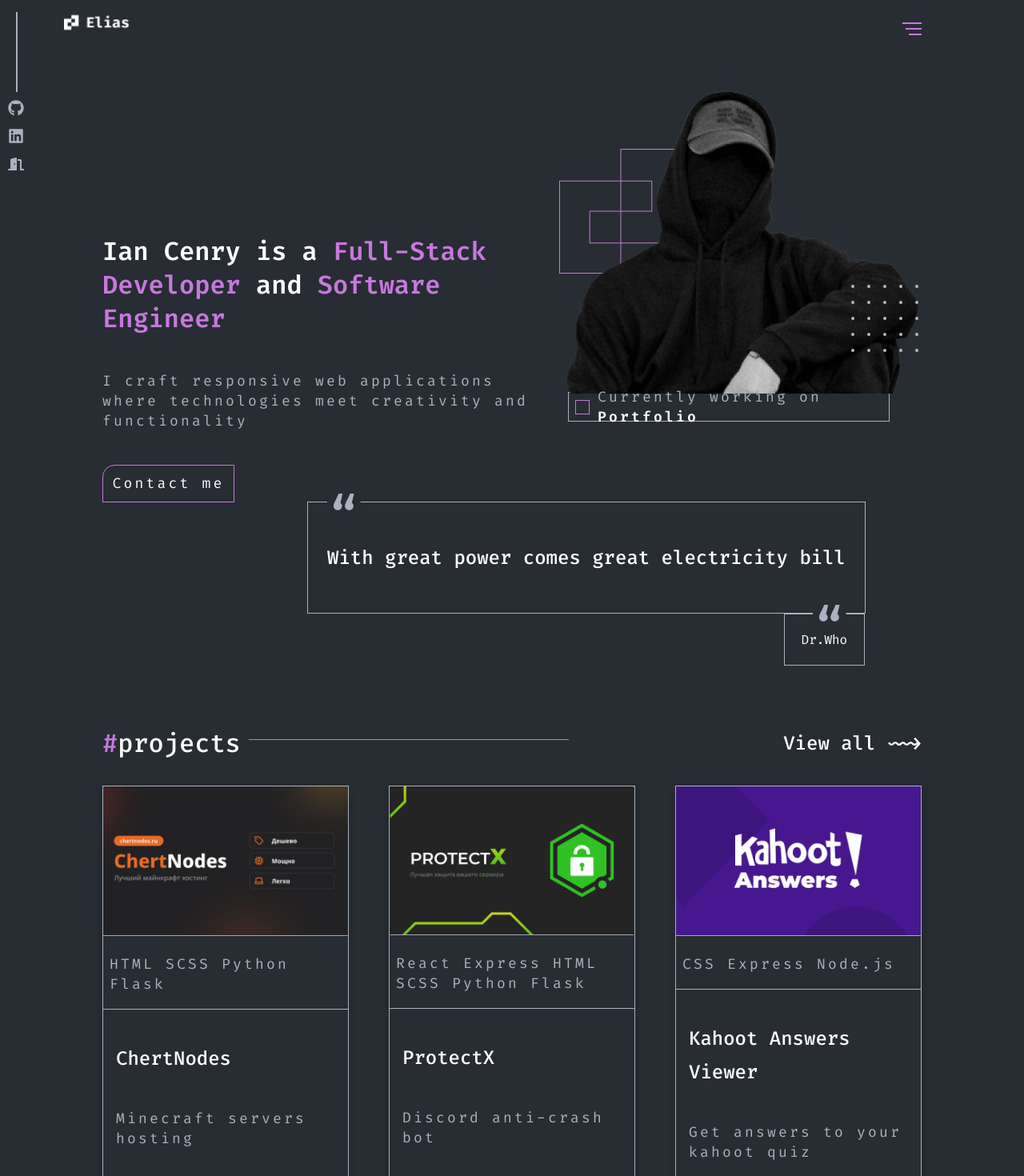
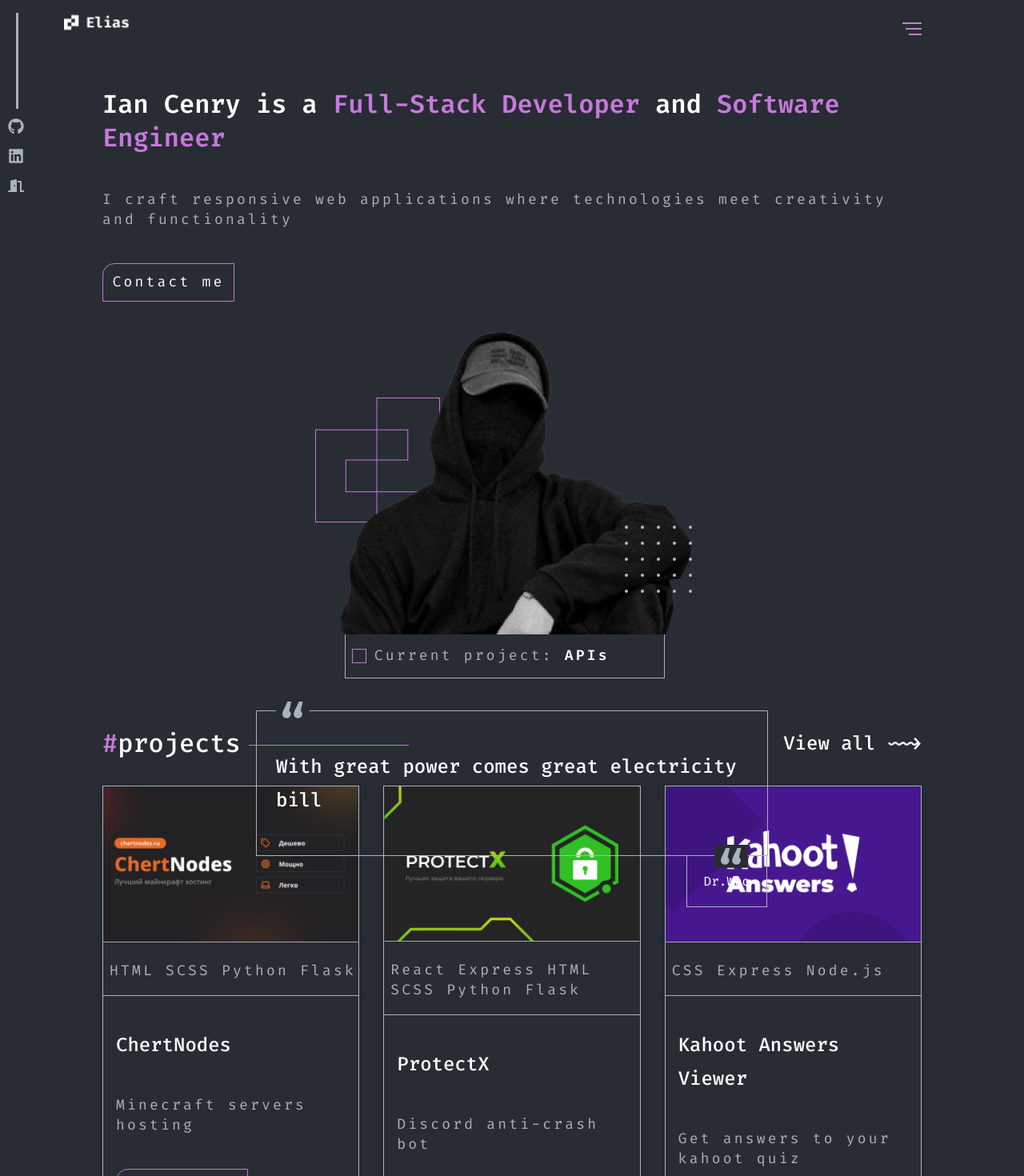
Before and after one commit to iancenry/portfolio2.0, a React (Vite) app: page / in a window 1280 px wide. Shown: the top 1470 px of the page at 80% size. Built offline with nearby package versions, Linux system fonts and the light colour scheme.

Commit message:
update rem sizes

```diff
--- a/src/Components/SubHeading/SubHeading.scss
+++ b/src/Components/SubHeading/SubHeading.scss
@@ -1,11 +1,21 @@
+@import '../../sass/mixins';
+
 .subtitle {
   &::after {
     content: '';
     position: absolute;
-    margin-top: 16px;
-    margin-left: 10px;
-    width: 25rem;
+    margin-top: 1.4375rem;
+    margin-left: 0.625rem;
+    width: 21.875rem;
     height: 0.0925rem;
     background: #c778dd;
+
+    @include breakpoint-down(x-large) {
+      width: 12.5rem;
+    }
+
+    @include breakpoint-down(medium) {
+      display: none;
+    }
   }
 }
--- a/src/Pages/Home/Home.jsx
+++ b/src/Pages/Home/Home.jsx
@@ -69,7 +69,7 @@ const Home = () => {
             <div className="current-work flex flex-ai-c ">
               <div className="current-work__mini-square" />
               <p className="p__firacode">
-                Currently working on <b style={{ color: '#fff' }}>Portfolio</b>
+                Current project: <b style={{ color: '#fff' }}>APIs</b>
               </p>
             </div>
           </div>
@@ -89,7 +89,7 @@ const Home = () => {
             With great power comes great electricity bill
           </p>
         </div>
-        <div className="hero__stack">{/* TODO add tech stack */}</div>
+        <div className="hero__tech-stack">{/* TODO add tech stack */}</div>
       </section>
       <section className="section projects">
         <div className="flex flex-ai-c flex-jc-sb">
--- a/src/Pages/Home/Home.scss
+++ b/src/Pages/Home/Home.scss
@@ -1,64 +1,100 @@
+@import '../../sass/mixins';
+
 .hero {
   .social-links {
     position: absolute;
     z-index: 4;
-    top: 0.9375rem;
+    top: 1rem;
     left: 0.625rem;
-    gap: 10px;
+    gap: 0.75rem;
+
+    @include breakpoint-down(medium) {
+      left: 0.425rem;
+    }
 
     .line {
-      margin-left: 10px;
-      height: 100px;
-      width: 2px;
+      margin-left: 0.625rem;
+      height: 7.5rem;
+      width: 0.1875rem;
       background: #abb2bf;
     }
   }
 
   &__content {
-    flex-wrap: wrap;
+    margin-bottom: 2.5rem;
+
+    @include breakpoint-down(x-large) {
+      width: 100%;
+      display: flex;
+      flex-direction: column;
+      align-items: center;
+    }
 
     &__info {
-      width: 540px;
-      height: 227px;
-      margin-top: 200px;
+      margin-top: 9.375rem;
+      flex: 0 0 50%;
+
+      @include breakpoint-down(x-large) {
+        flex: 1;
+        margin-top: 1rem;
+      }
     }
 
     &__image {
-      margin-top: 40px;
+      margin-top: 1.875rem;
       position: relative;
 
       .hero-person {
         z-index: 1;
+
+        @include breakpoint-down(medium) {
+          width: 100%;
+        }
       }
 
       .hero-pattern {
         position: absolute;
-        left: 4px;
-        top: 80px;
+        left: -1.125rem;
+        top: 5.625rem;
         z-index: -1;
+
+        @include breakpoint-down(medium) {
+          left: -2.125rem;
+          top: 1.625rem;
+        }
       }
 
       .hero-dots {
         position: absolute;
-        right: 4px;
-        top: 250px;
+        right: 0.2rem;
+        top: 15.625rem;
         z-index: 2;
+
+        @include breakpoint-down(medium) {
+          top: 10rem;
+        }
       }
 
       .current-work {
-        margin-top: -7px;
-        margin-left: 15px;
-        padding: 8px;
-        width: 402px;
-        height: 37px;
+        margin-top: -0.375rem;
+        margin-left: 1.2rem;
+        padding: 0.5rem;
+        width: 25rem;
+        height: 3.5rem;
         background: #282c33;
-        border: 1px solid #abb2bf;
+        border: 0.0625rem solid #abb2bf;
+
+        @include breakpoint-down(medium) {
+          margin-left: 0.9375rem;
+          width: 18rem;
+          padding: 0.3125rem;
+        }
 
         &__mini-square {
           width: 1.125rem;
           height: 1.125rem;
           flex-shrink: 0;
-          border: 1px solid var(--primary, #c778dd);
+          border: 0.0625rem solid #c778dd;
           background: #282c33;
           margin-right: 0.625rem;
         }
@@ -67,83 +103,53 @@
   }
 
   &__quote-wrapper {
-    position: relative;
-    display: inline-flex;
+    position: absolute;
+    left: 50%;
+    transform: translateX(-50%);
     padding: 1.5rem;
-    border: 1px solid var(--gray, #abb2bf);
-    overflow: visible;
-    margin-top: 100px;
-    margin-left: 25%;
+    border: 0.0625rem solid #abb2bf;
+    width: fit-content;
+    width: -moz-fit-content;
+
+    @include breakpoint-down(medium) {
+      display: none;
+    }
 
     .upper-quote {
       position: absolute;
-      top: -15px;
+      top: -1rem;
     }
 
     .lower-quote {
       position: absolute;
-      bottom: -15px;
-      right: 23px;
+      bottom: -1rem;
+      right: 1.5rem;
     }
 
     &:after {
       content: 'Dr.Who';
       position: absolute;
       right: 0;
-      bottom: -4.125rem;
+      bottom: -4.0625rem;
       padding: 1.3rem;
-      border: 1px solid var(--gray, #abb2bf);
+      border: 0.0625rem solid #abb2bf;
       z-index: -1;
     }
   }
 }
 
 .projects {
+  div:nth-child(1) {
+    @include breakpoint-down(medium) {
+    }
+  }
+
   .project-cards {
     display: grid;
-    grid-template-columns: repeat(auto-fit, minmax(300px, 1fr));
-    gap: 50px;
+    grid-template-columns: repeat(auto-fit, minmax(18.75rem, 1fr));
+    gap: 1.875rem;
   }
 }
 
-@media screen and (max-width: 2000px) {
-  .hero__content {
-    flex-wrap: wrap;
-  }
+.skills {
 }
-
-/* 0-900 */
-@media screen and (max-width: 900px) {
-  .hero {
-    display: flex;
-    flex-direction: column;
-    align-items: center;
-
-    &__content {
-      &__info {
-        min-width: 90%;
-        margin-top: 20px;
-      }
-
-      &__image {
-        margin-left: 10%;
-        margin-top: 20px;
-      }
-    }
-    &__quote-wrapper {
-      margin-left: 0;
-      margin-top: 65px;
-    }
-  }
-
-  // .projects {
-  //   .project-cards {
-  //     flex-wrap: wrap;
-  //     transform: translateX(20%);
-  //   }
-  // }
-}
-
-/* 0-650 */
-@media screen and (max-width: 650px) {
-}
--- a/src/sass/_variables.scss
+++ b/src/sass/_variables.scss
@@ -8,3 +8,5 @@ $pry-background: #282c33;
 $font-small: 1.125rem; // 18px
 $font-med: 1.5rem; // 24px
 $font-large: 2rem; // 32px
+
+//TODO media query font-sizes
```
